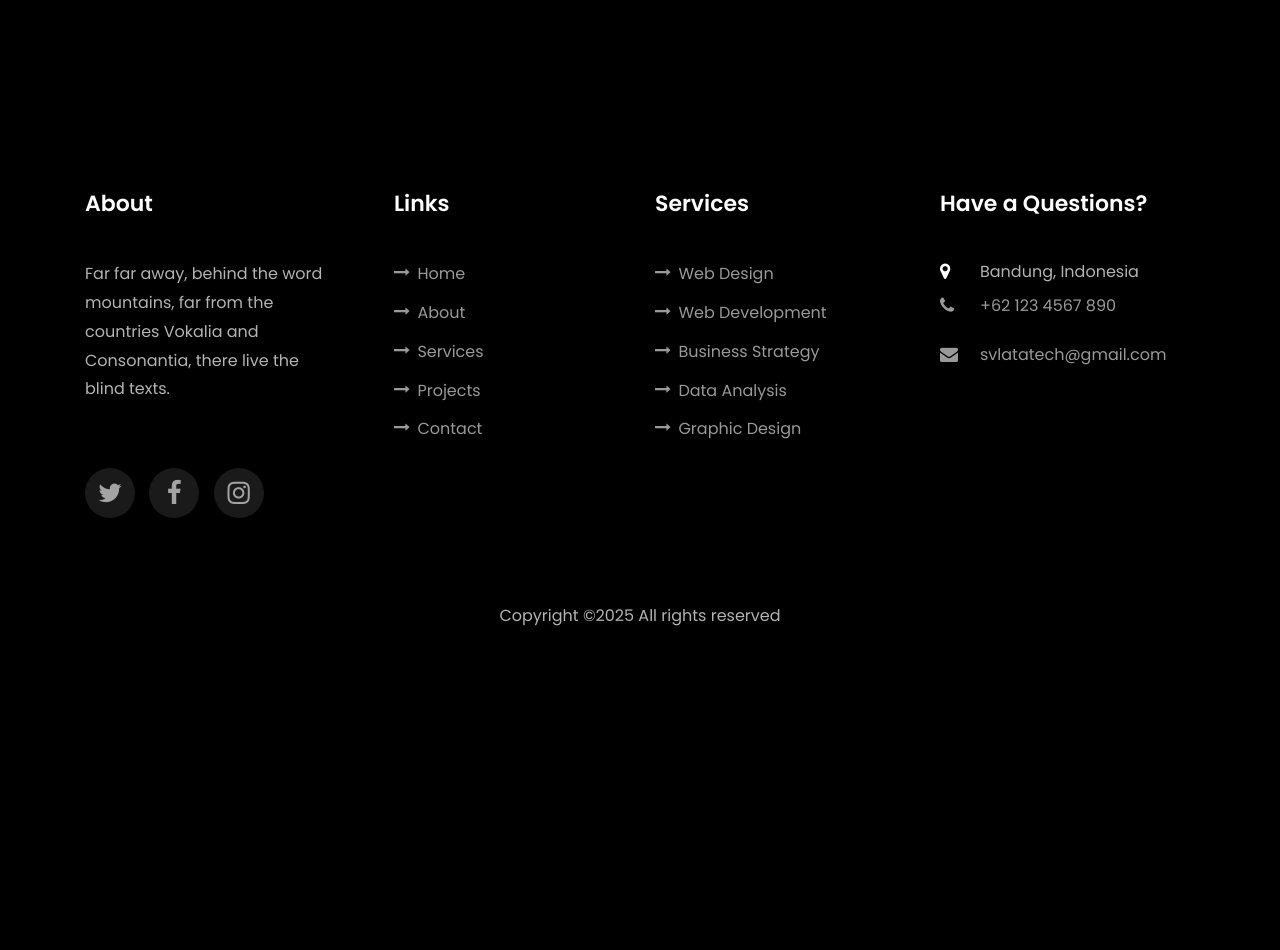
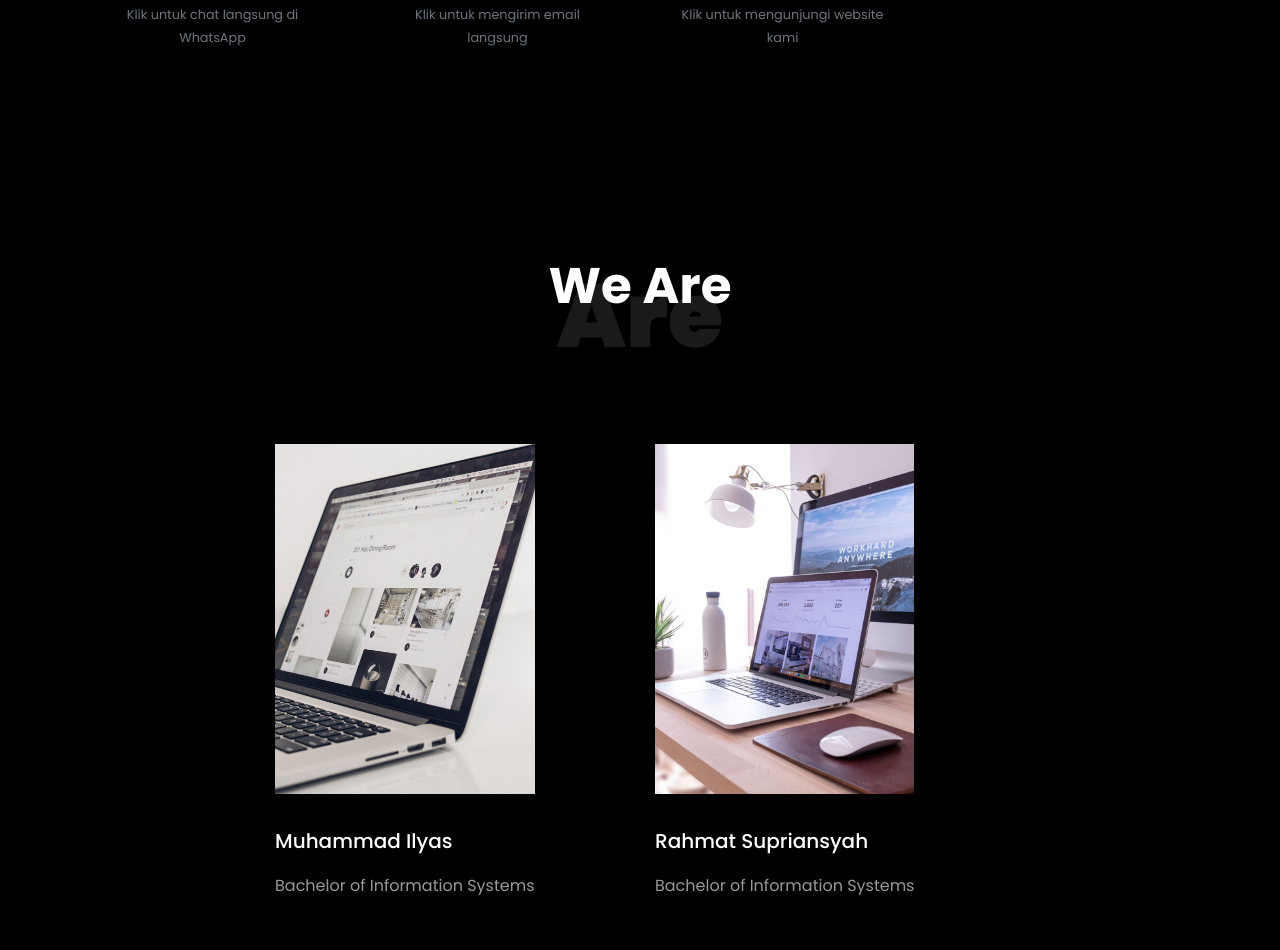
Before and after one commit to svlatatech/svlatatech.github.io, a plain HTML site: page index.html in a window 1280 px wide. Shown: the part 5112-6062 px from the top of the page. Before the commit the page ends 5871 px from the top, so only its background shows below. Drawn offline with Linux system fonts and the light colour scheme; files whose address does not match are found by name.

Commit message:
update 07:31

```diff
--- a/index.html
+++ b/index.html
@@ -302,7 +302,9 @@
           			<span class="icon-whatsapp"></span>
           		</div>
           		<h3 class="mb-4">WhatsApp Number</h3>
-	            <p><a href="tel://1234567920">+62 123 4567 890</a></p>
+                <p><a href="https://wa.me/621234567890?text=Halo%20Svlatatech,%20saya%20ingin%20bertanya" class="contact-link" target="_blank">+62 123 4567 890</a></p>
+                <p class="small text-muted">Klik untuk chat langsung di WhatsApp</p>
+
 	          </div>
           </div>
           <div class="col-md-6 col-lg-3 d-flex ftco-animate">
@@ -311,7 +313,8 @@
           			<span class="icon-paper-plane"></span>
           		</div>
           		<h3 class="mb-4">Email Address</h3>
-	            <p><a href="mailto:info@yoursite.com">svlatatech@gmail.com</a></p>
+	            <p><a href="mailto:svlatatech@gmail.com?subject=Informasi%20Layanan&body=Halo%20Svlatatech,%20saya%20ingin%20mengetahui%20lebih%20lanjut%20tentang%20layanan%20yang%20ditawarkan." class="contact-link">svlatatech@gmail.com</a></p>
+                <p class="small text-muted">Klik untuk mengirim email langsung</p>
 	          </div>
           </div>
           <div class="col-md-6 col-lg-3 d-flex ftco-animate">
@@ -320,7 +323,9 @@
           			<span class="icon-globe"></span>
           		</div>
           		<h3 class="mb-4">Website</h3>
-	            <p><a href="#">svlatatech.github.io</a></p>
+	            <p><a href="https://svlatatech.github.io" class="contact-link" target="_blank">svlatatech.github.io</a></p>
+                <p class="small text-muted">Klik untuk mengunjungi website kami</p>
+
 	          </div>
           </div>
 		  <div class="col-md-6 col-lg-3 d-flex ftco-animate">
@@ -331,6 +336,43 @@
           		<h3 class="mb-4">Instagram</h3>
 	            <p><a href="#">svlatatech</a></p>
 	          </div>
+          </div>
+        </div>
+      </div>
+    </section>
+
+	<section class="ftco-section" id="blog-section">
+      <div class="container align-items-center">
+        <div class="row justify-content-center mb-5 pb-5">
+          <div class="col-md-7 heading-section text-center ftco-animate">
+            <h1 class="big big-2">Are</h1>
+            <h2 class="mb-4">We Are</h2>
+          </div>
+        </div>
+        <div class="row d-flex align-items-center justify-content-center">
+          <div class="col-md-4 d-flex ftco-animate">
+          	<div class="blog-entry justify-content-end">
+              <a href="single.html" class="block-20" style="background-image: url('images/image_2.jpg');">
+              </a>
+              <div class="text mt-3 float-right d-block">
+              	<div class="d-flex align-items-center mb-3 meta">
+                </div>
+                <h3 class="heading"><a href="single.html">Muhammad Ilyas</a></h3>
+                <p>Bachelor of Information Systems</p>
+              </div>
+            </div>
+          </div>
+          <div class="col-md-4 d-flex ftco-animate">
+          	<div class="blog-entry">
+              <a href="single.html" class="block-20" style="background-image: url('images/image_3.jpg');">
+              </a>
+              <div class="text mt-3 float-right d-block">
+              	<div class="d-flex align-items-center mb-3 meta">
+                </div>
+                <h3 class="heading"><a href="single.html">Rahmat Supriansyah</a></h3>
+                <p>Bachelor of Information Systems</p>
+              </div>
+            </div>
           </div>
         </div>
       </div>
```
